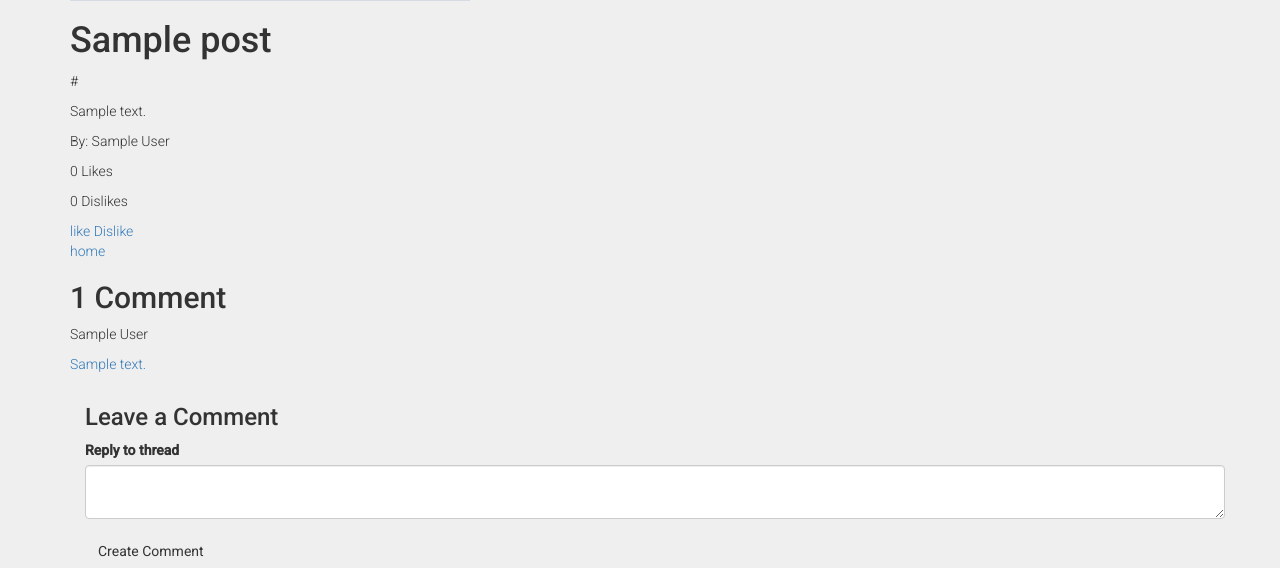
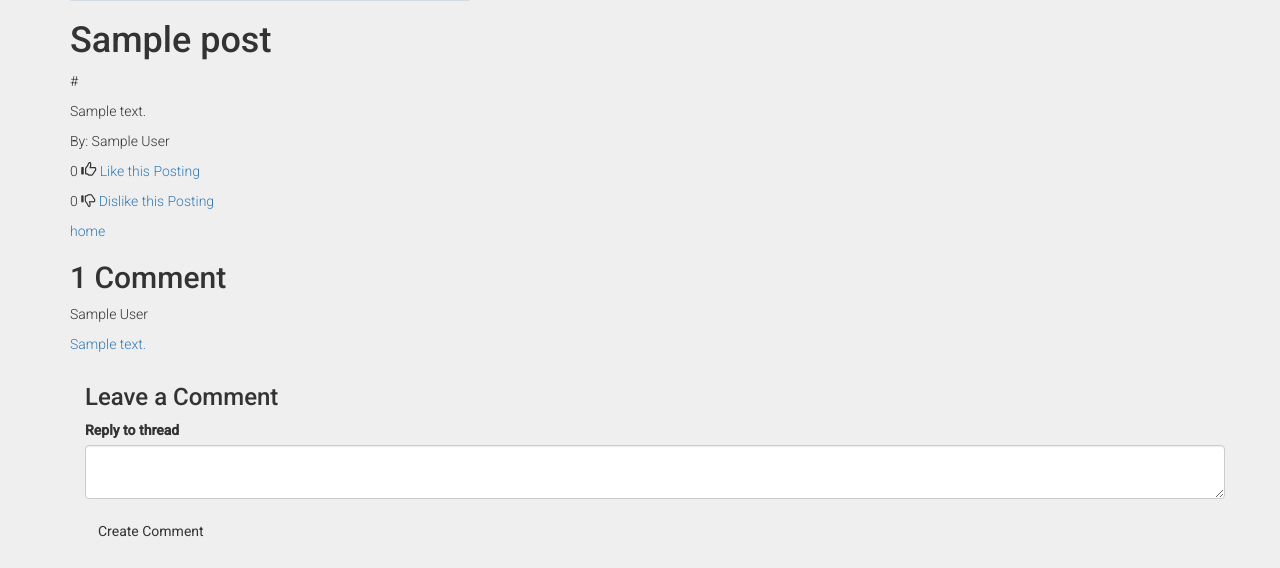
Before and after one commit to jocelynalsdorf/show-space, a Rails app: page /posts/1 in a window 1280 px wide. Shown: the part 361-929 px from the top of the page. After the commit the page ends 898 px from the top, so only its background shows below. Run offline with Rails 7, Linux system fonts and the light colour scheme; tables that the repository leaves empty hold one stand-in row (values such as "Sample post"); grey boxes marked "Sample" are stand-in pictures; style sheets or scripts are compiled from the project's sources; parts of the project's set-up code (start-up, migrations or seed data) failed here and were passed over; some libraries are stand-ins or nearby versions.

Commit message:
styling and like/dislike icons for index and show

```diff
--- a/app/assets/stylesheets/application.scss
+++ b/app/assets/stylesheets/application.scss
@@ -36,6 +36,7 @@ ul {
 	display:inline-block;
 	padding-top: 15px;
 	text-align: center;
+	padding-right: 9px;
 
 }
 
@@ -63,3 +64,7 @@ ul {
   .left-block p {
   text-align: left;
   }
+
+.glyphicon-thumbs-up {
+font-size: 15px;
+  }
--- a/app/views/posts/index.html.erb
+++ b/app/views/posts/index.html.erb
@@ -20,7 +20,7 @@
 		   <%= link_to(image_tag post.image.url(:small))  %>
 		   <p><%= link_to post.title, post_path(post) %></p>
 		   <P><%= post.comments.count%> Comments</P>
-		   <P><%= post.get_likes.size%> Likes</P>
+		   <P><%= post.get_likes.size%>  <span class="glyphicon glyphicon-thumbs-up"></span></P>
 		   </div>
 		  <% end %>
 
--- a/app/views/posts/show.html.erb
+++ b/app/views/posts/show.html.erb
@@ -5,11 +5,11 @@
 <p><%= @post.link %></p>
 <p><%= @post.description %></p>
 <p>By: <%= @post.user.name %></p>
-<p><%= @post.get_upvotes.size %> Likes</p>
-<p><%= @post.get_downvotes.size%> Dislikes</p>
+<p><%= @post.get_upvotes.size %>  <span class="glyphicon glyphicon-thumbs-up"></span> <%= link_to "Like this Posting", like_post_path(@post), method: :get %></p>
+<p><%= @post.get_downvotes.size%> <span class="glyphicon glyphicon-thumbs-down"></span> <%= link_to "Dislike this Posting",dislike_post_path(@post), method: :get %> </p>
 
-<%= link_to "like", like_post_path(@post), method: :get %>
-<%= link_to "Dislike",dislike_post_path(@post), method: :get %>
+
+
 
 
 
```
